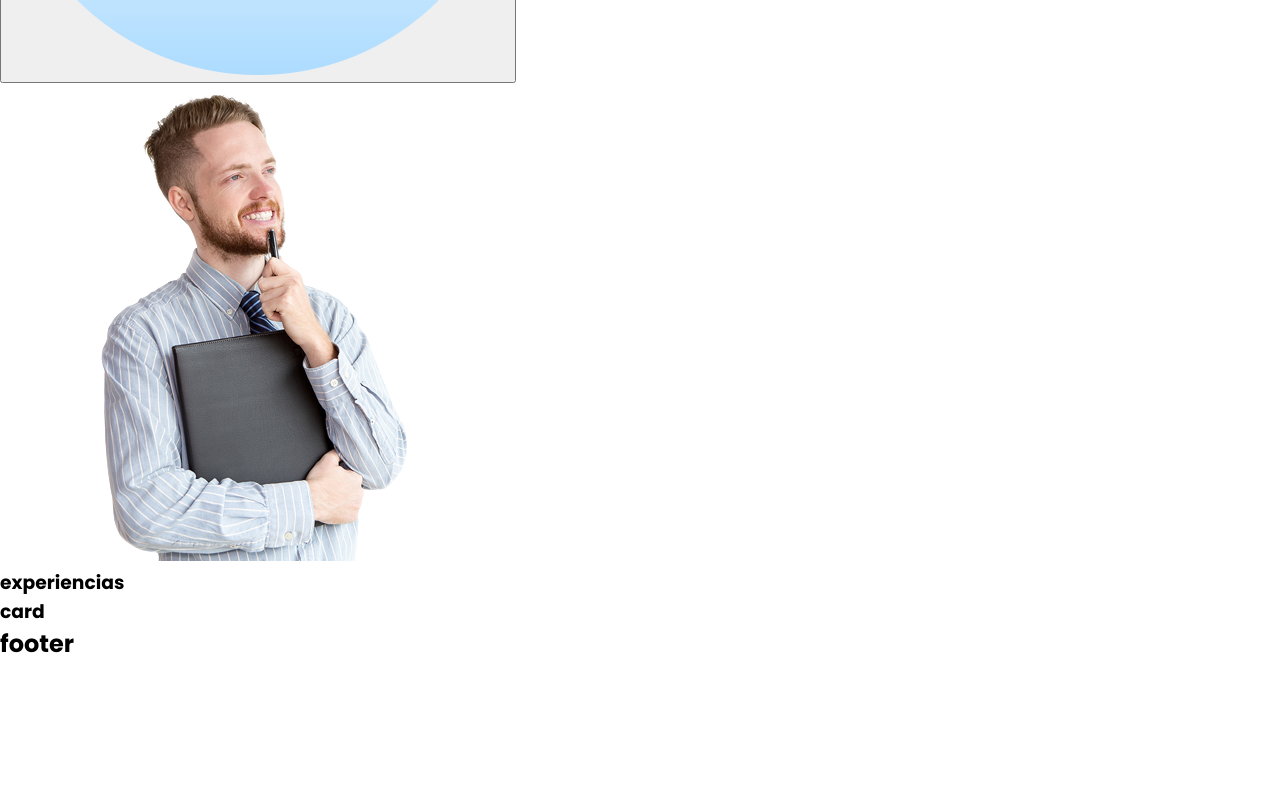
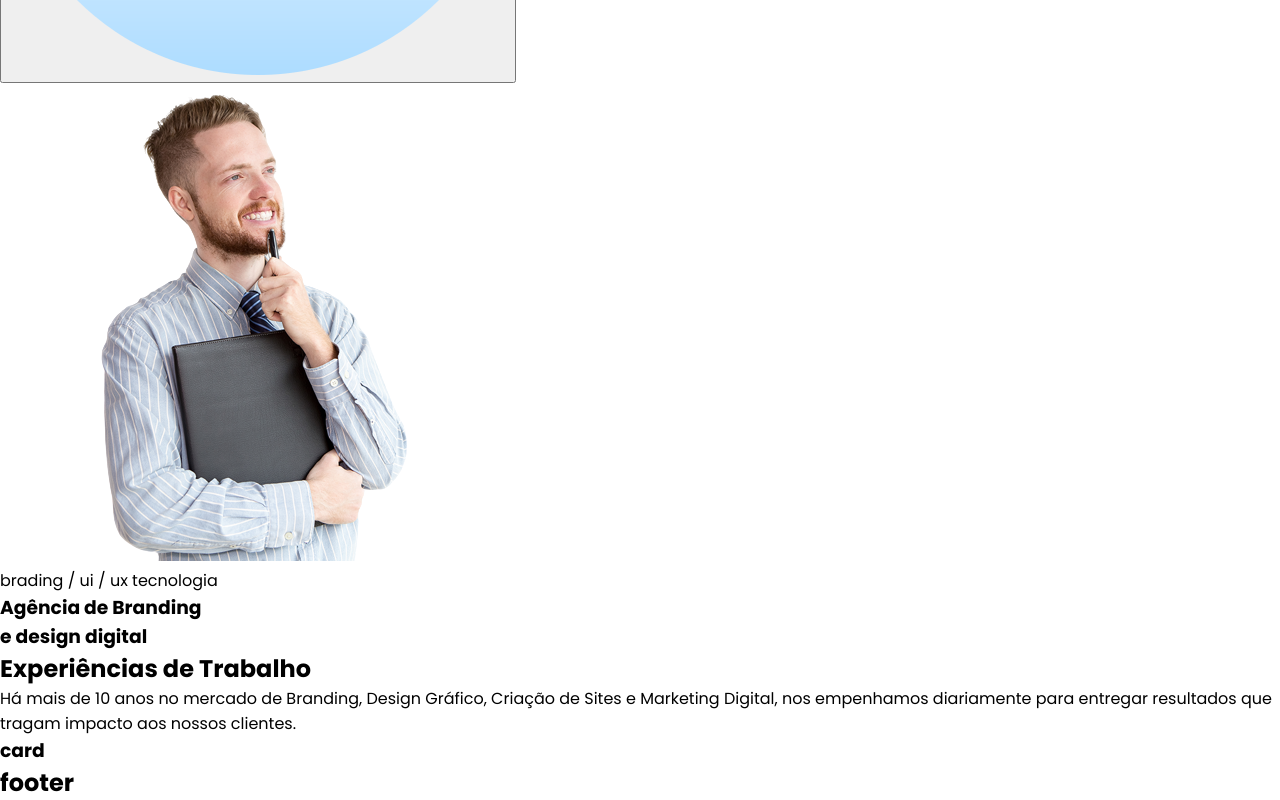
Before and after one commit to denervalspelizario/Agencia-react, a React (Vite) app in the folder agencia/: page / in a window 1280 px wide. Shown: the part 556-1356 px from the top of the page. Before the commit the page ends 1217 px from the top, so only its background shows below. Built offline with nearby package versions, Linux system fonts and the light colour scheme.

Commit message:
update projeto agencia jsx article experiencias

```diff
--- a/agencia/src/componentes/Banner.jsx
+++ b/agencia/src/componentes/Banner.jsx
@@ -6,7 +6,11 @@ const Banner = () => {
   return (
     <section className="banner__container">
       <img src={BannerImage} alt="Colaborador da Agencia"  title='Agencia de brading e design'/>
-
+      <div className='banner__text'>
+        <p>brading / ui / ux tecnologia</p>
+        <h1>Agência de Branding</h1>
+        <h1><span>e design digital</span></h1>
+      </div>
     </section>
   )
 }
--- a/agencia/src/componentes/Experiencias.jsx
+++ b/agencia/src/componentes/Experiencias.jsx
@@ -5,8 +5,8 @@ function Experiencias() {
 
   return (
     <article className="exp__container">
-      <h1>experiencias</h1>
-
+      <h2>Experiências de Trabalho</h2>
+      <p>Há mais de 10 anos no mercado de Branding, Design Gráfico, Criação de Sites e Marketing Digital, nos empenhamos diariamente para entregar resultados que tragam impacto aos nossos clientes.</p>
     </article>
   )
 }
```
